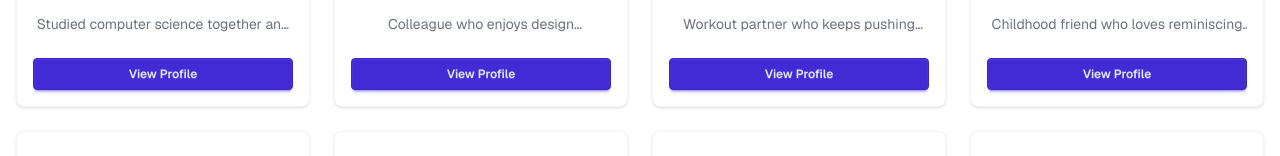
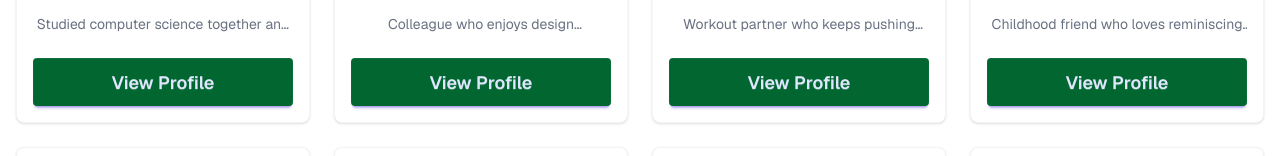
Before and after one commit to WizardAnas2/b13-a07-keenKeeper, a Next.js app: page / in a window 1280 px wide. Shown: the part 618-774 px from the top of the page. Built offline with nearby package versions, Linux system fonts and the light colour scheme; grey boxes are pictures that could not be loaded.

Commit message:
changes in button

```diff
--- a/src/components/FriendCard.jsx
+++ b/src/components/FriendCard.jsx
@@ -21,7 +21,7 @@ const getStatusColor = (days) => {
         </div>
         <p className="text-sm text-gray-500 line-clamp-1 mt-2">{friend.bio}</p>
         <div className="card-actions mt-4 w-full">
-          <Link href={`/friend/${friend.id}`} className="btn btn-primary btn-sm btn-block">
+          <Link href={`/friend/${friend.id}`} className="btn btn-primary btn-lg bg-green-800 border-none btn-block">
             View Profile
           </Link>
         </div>
```
